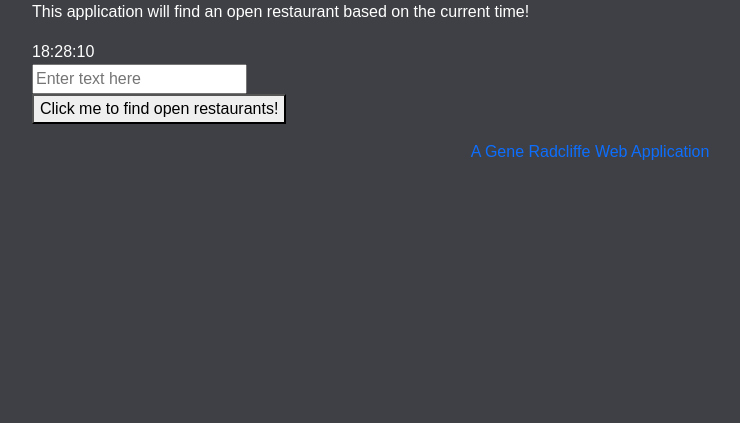
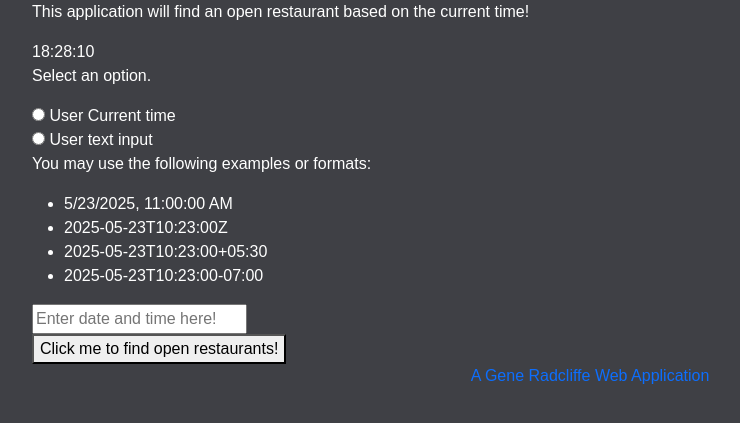
Before and after one commit to gradcliffe82/restaurantfoodfinder, a Django app: page /home/restaurantfinder/ in a window 1280 px wide. Shown: the part 120-543 px from the top of the page, without its empty margins (50-790 px from the left). Run offline with Django 4.2, Linux system fonts and the light colour scheme; some libraries are stand-ins or nearby versions; some web fonts are replaced.

Commit message:
worked on fault tolerance.

```diff
--- a/data/etl_script.py
+++ b/data/etl_script.py
@@ -201,7 +201,7 @@ def main():
                 restaurant_operation.update(parse_operating_days(row['Hours']))
                 restaurant_operation.update(parse_operating_time(row['Hours']))
                 write_record(connection, row['Restaurant Name'], restaurant_operation)
-                write_record(connection, row['Restaurant Name'], restaurant_operation)
+
 
 
         print(tot_lines)
--- a/restaurantfinder/models.py
+++ b/restaurantfinder/models.py
@@ -40,6 +40,8 @@ class Restaurants(models.Model):
                 closed_restaurants.append(restaurant.id)
 
         open_restaurants = restaurants.exclude(id__in=closed_restaurants)
+        if open_restaurants.count() == 0:
+            return None
 
         return open_restaurants
 
--- a/restaurantfinder/templates/restaurantfinder/homepage.html
+++ b/restaurantfinder/templates/restaurantfinder/homepage.html
@@ -3,10 +3,29 @@
 <div class="container-lg ">
     <p class="instructions">This application will find an open restaurant based on the current time!</p>
     <div id="clock"></div>
-    <div><input type="text" placeholder="Enter text here"></div>
+    <div>
+        <p class="instructions" >Select an option.</p>
+        <form>
+            <label>
+                <input class="instructions" type="radio" name="choice" value="current_time"> User Current time</label>
+            <br>
+            <label>
+                <input type="radio" name="choice" value="user_input"> User text input</label>
+            <br>
+        </form>
+        <p class="instructions">You may use the following examples or formats:</p>
+       <ul>
+            <li>5/23/2025, 11:00:00 AM</li>
+            <li>2025-05-23T10:23:00Z</li>
+            <li>2025-05-23T10:23:00+05:30</li>
+            <li>2025-05-23T10:23:00-07:00</li>
+        </ul>
+
+        <input id="userInput" type="text" placeholder="Enter date and time here!">
+    </div>
     <button onclick="find_open_restaurants()">Click me to find open restaurants!</button>
     <div id="open-restaurants">
-     <ul id="open-restaurants-list"></ul>
+
     </div>
 </div>
 
--- a/restaurantfinder/urls.py
+++ b/restaurantfinder/urls.py
@@ -1,5 +1,6 @@
 from django.urls import path
 from .views import HomePage, RestaurantsView
+
 
 urlpatterns = [
     path("restaurantfinder/", HomePage.as_view(), name="index"),
--- a/restaurantfinder/views.py
+++ b/restaurantfinder/views.py
@@ -1,4 +1,5 @@
-from django.http import HttpResponseNotFound, HttpRequest, HttpResponseServerError
+from django.http import HttpResponseBadRequest, HttpRequest
+from django.shortcuts import render
 from django.http import HttpResponse, JsonResponse
 from django.core.exceptions import BadRequest
 from django.views import View
@@ -9,6 +10,7 @@ from restaurantfinder.models import Restaurants
 from dateutil import parser
 from datetime import datetime as dt
 from zoneinfo import ZoneInfo
+from django.shortcuts import redirect
 import re
 
 from django.core.exceptions import ValidationError, PermissionDenied
@@ -28,24 +30,25 @@ class HomePage(TemplateView):
 class RestaurantsView(View):
     def get(self, request: HttpRequest, *args, **kwargs):
         approved_params = ["timestamp"]
-#1747929600 "2025-05-23T10:23:00Z"
-    #
+
         params = list(request.GET.keys())
 
         test_for_approved_params = [x for x in params if x not in approved_params]
         if len(test_for_approved_params)>0:
-            raise BadRequest("Bad Request. Invalid parameters found.")
+            return HttpResponseBadRequest("Bad request.")
 
         try:
             timestamp = request.GET.dict()['timestamp']
         except Exception as ex:
-            raise BadRequest("Bad Request. Parameter not found")
+            return HttpResponseBadRequest(render(request, "400.html"))
+
         # check formatting
         et_zone = ZoneInfo("America/New_York")
         if re.search(pattern=r"^\d{10}$", string=timestamp):
             # matches epoch timestamps, ex: 1747929600
             timestamp = dt.fromtimestamp(int(timestamp), tz=et_zone)
         elif re.search(pattern=r"^\d{4}-\d{2}-\d{2}T\d{2}:\d{2}:\d{2}(Z|[\+\-]\d{2}:\d{2})$", string=timestamp):
+            # matches 2025-05-23T10:23:00Z | 2025-05-23T10:23:00+05:30 | 2025-05-23T10:23:00-07:00
             parsed_dt = parser.isoparse(timestamp)
             timestamp = parsed_dt.astimezone(et_zone)
 
@@ -55,7 +58,8 @@ class RestaurantsView(View):
             timestamp = dt.strptime(timestamp, dt_format)
 
         else:
-            raise BadRequest("Bad Request. Invalid Timestamp")
+            return HttpResponseBadRequest(render(request, "400.html"))
+
         # find open restaurants
         restaurants = Restaurants().find_open_restaurants(qry_timestamp=timestamp)
         if restaurants is None:
--- a/restaurants/settings.py
+++ b/restaurants/settings.py
@@ -25,7 +25,7 @@ SECRET_KEY = "django-insecure-@f&jnkmh(8h%33q&*krp^c!0_9il*9a-u6-7kqji-feaqsf9kg
 # SECURITY WARNING: don't run with debug turned on in production!
 DEBUG = True
 
-ALLOWED_HOSTS = []
+ALLOWED_HOSTS = ["*"]
 
 
 # Application definition
@@ -49,6 +49,7 @@ MIDDLEWARE = [
     "django.contrib.auth.middleware.AuthenticationMiddleware",
     "django.contrib.messages.middleware.MessageMiddleware",
     "django.middleware.clickjacking.XFrameOptionsMiddleware",
+
 ]
 
 ROOT_URLCONF = "restaurants.urls"
--- a/restaurants/urls.py
+++ b/restaurants/urls.py
@@ -17,7 +17,12 @@ Including another URLconf
 
 from django.contrib import admin
 from django.urls import path, include
+from django.shortcuts import render
 
+def custom_bad_request_view(request, exception):
+    return render(request, "400.html", status=400)
+
+handler400 = custom_bad_request_view
 urlpatterns = [
     path("home/", include("restaurantfinder.urls")),
     path("admin/", admin.site.urls),
--- a/static/css/style.css
+++ b/static/css/style.css
@@ -45,15 +45,22 @@ a:active{
     color: #f5f5f5;
     text-decoration: none;
 }
-p{
+old_p{
     color:#212930
 }
+p{
+    color: white;
+}
+.no-open-restaurants{
+    color: red;
+ }
 #hero{
     color:  #154360;
     padding-top: 50px;
     text-align: center;
     text-shadow: 1px 1px 2px #5d6d7e ;
 }
+label{color: white}
 
 header.static{
     margin: auto;
@@ -95,9 +102,6 @@ footer.static{
   padding: 10px
 }
 
-.instructions{
-    color: white !important;
-}
 ul{
 color: white !important;
 }
--- a/static/javascript/module1.js
+++ b/static/javascript/module1.js
@@ -19,17 +19,52 @@ const csrftoken = getCookie('csrftoken');
 
 async function find_open_restaurants(){
 
-    const timestamp_in_sec = 1747666860// Math.floor(Date.now() / 1000);
-    const open_restaurants_list = document.querySelector("#open-restaurants-list")
-    var endpoint = `search?timestamp=${timestamp_in_sec}`
+    let selected_value = ""
+    const radioButtons = document.querySelectorAll('input[type="radio"][name="choice"]');
+    radioButtons.forEach(radio => {
+
+    if (radio.checked) {
+        selected_value = radio.value
+        }
+    });
+
+
+    let timestamp =""
+    if (selected_value  == ""){
+        alert("Make a valid selection!")
+        return
+    } else if (selected_value == "current_time"){
+        timestamp = Math.floor(Date.now() / 1000);
+    } else if (selected_value == "user_input"){
+        const inputText = document.getElementById("userInput").value;
+        timestamp = inputText
+    }
+    var endpoint = `search?timestamp=${timestamp}`
     const result = await httpRequest(endpoint, 'GET', null)
-    console.log(result)
+
+
+    if(result == null){
+        return
+    }
+    const open_restaurants_div = document.querySelector("#open-restaurants")
+    open_restaurants_div.innerHTML=""
+    const open_restaurants_ul = document.createElement('ul')
+    open_restaurants_div.appendChild(open_restaurants_ul)
+    if (result.total == "0"){
+        const list_item = document.createElement('li')
+        list_item.className = "no-open-restaurants"
+        list_item.textContent = "Sorry, there aren’t any open restaurants right now."
+        open_restaurants_ul.appendChild(list_item)
+        open_restaurants_div.appendChild(open_restaurants_ul)
+        return
+    }
+    open_restaurants_div.innerHTML = ""
     result.open_restaurants.forEach(item=>{
-        console.log(item)
         const list_item = document.createElement('li')
         list_item.textContent = item
-        open_restaurants_list.appendChild(list_item)
+        open_restaurants_ul.appendChild(list_item)
     })
+    open_restaurants_div.appendChild(open_restaurants_ul)
 }
 
 async function httpRequest(urlEndpoint, method, payload){
@@ -49,7 +84,8 @@ async function httpRequest(urlEndpoint, method, payload){
     const test = await fetch(request)
     .then((response)=>{
         if(!response.ok){
-            return Promise.reject(response)
+
+            throw new Error(`Unexpected error occured. HTTP Status: ${response.status}`);
         }
 
         return response.json()
@@ -60,7 +96,8 @@ async function httpRequest(urlEndpoint, method, payload){
         }
     })
     .catch((error)=>{
-        console.log("error")
+        alert(error)
+        return null
     });
 
     return test
@@ -71,7 +108,6 @@ function updateClock() {
     const hours = String(now.getHours()).padStart(2, '0');
     const minutes = String(now.getMinutes()).padStart(2, '0');
     const seconds = String(now.getSeconds()).padStart(2, '0');
-
     document.querySelector('#clock').innerText = `${hours}:${minutes}:${seconds}`;
 }
 
```
Also changed, not shown: templates/400.html (added, +10 -0 lines).
